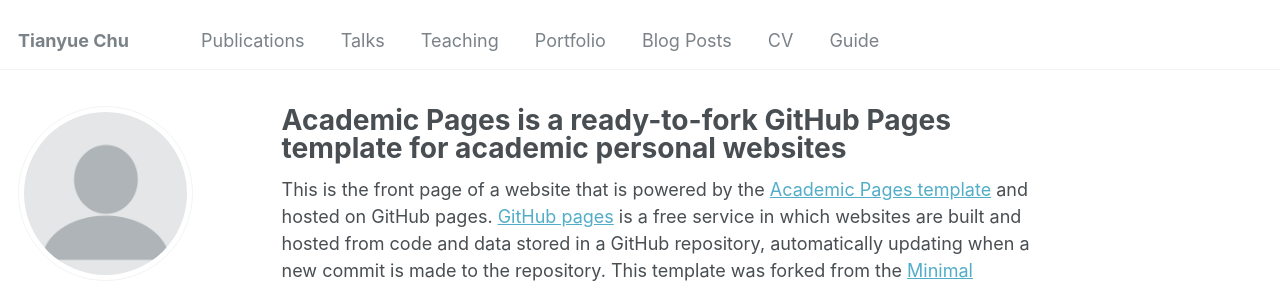
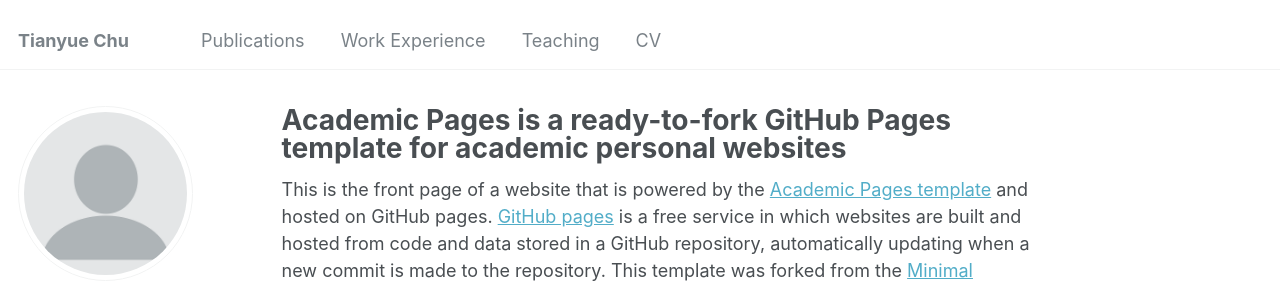
Before and after one commit to TianyueChu/tianyuechu.github.io, a Jekyll site: the page built from _pages/about.md, in a window 1280 px wide. Shown: the top 283 px of the page. Built offline with Jekyll 4.4.1, drawn with Linux system fonts in a browser that asks for light colours; some web fonts are replaced.

Commit message:
navigation.yml

```diff
--- a/_data/navigation.yml
+++ b/_data/navigation.yml
@@ -8,20 +8,21 @@
   - title: "Publications"
     url: /publications/
 
-  - title: "Talks"
+
+  - title: "Work Experience"
     url: /talks/
 
   - title: "Teaching"
     url: /teaching/
 
-  - title: "Portfolio"
-    url: /portfolio/
+  #- title: "Portfolio"
+  #  url: /portfolio/
 
-  - title: "Blog Posts"
-    url: /year-archive/
+ # - title: "Blog Posts"
+ #   url: /year-archive/
 
   - title: "CV"
     url: /cv/
 
-  - title: "Guide"
-    url: /markdown/
+ # - title: "Guide"
+ #   url: /markdown/
```
